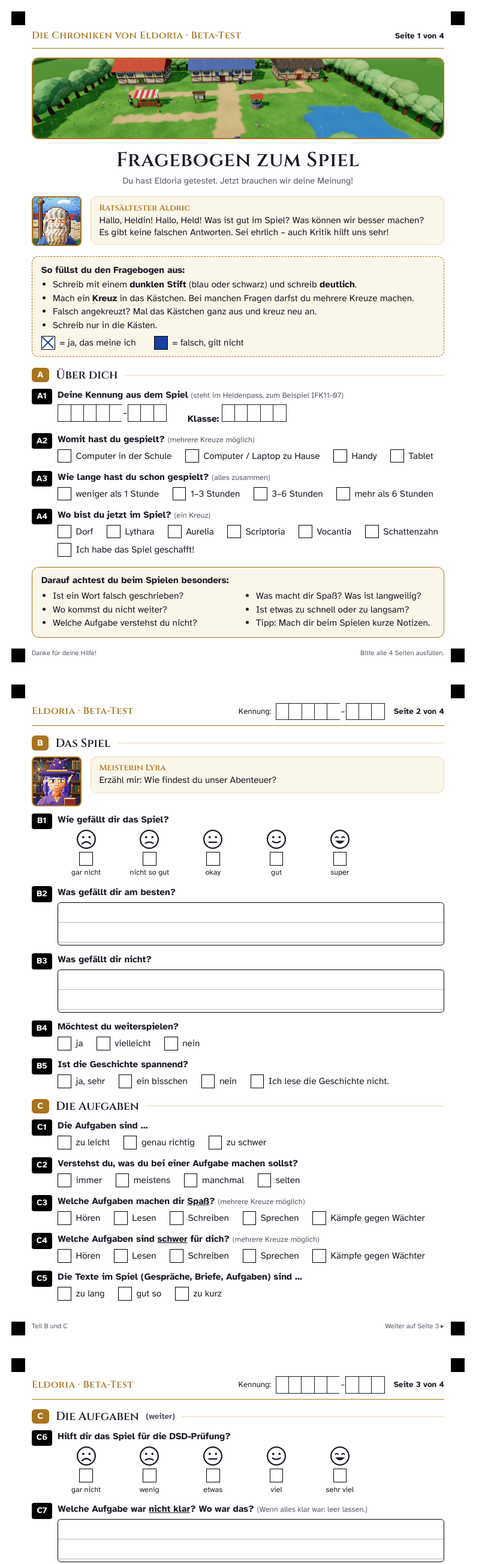
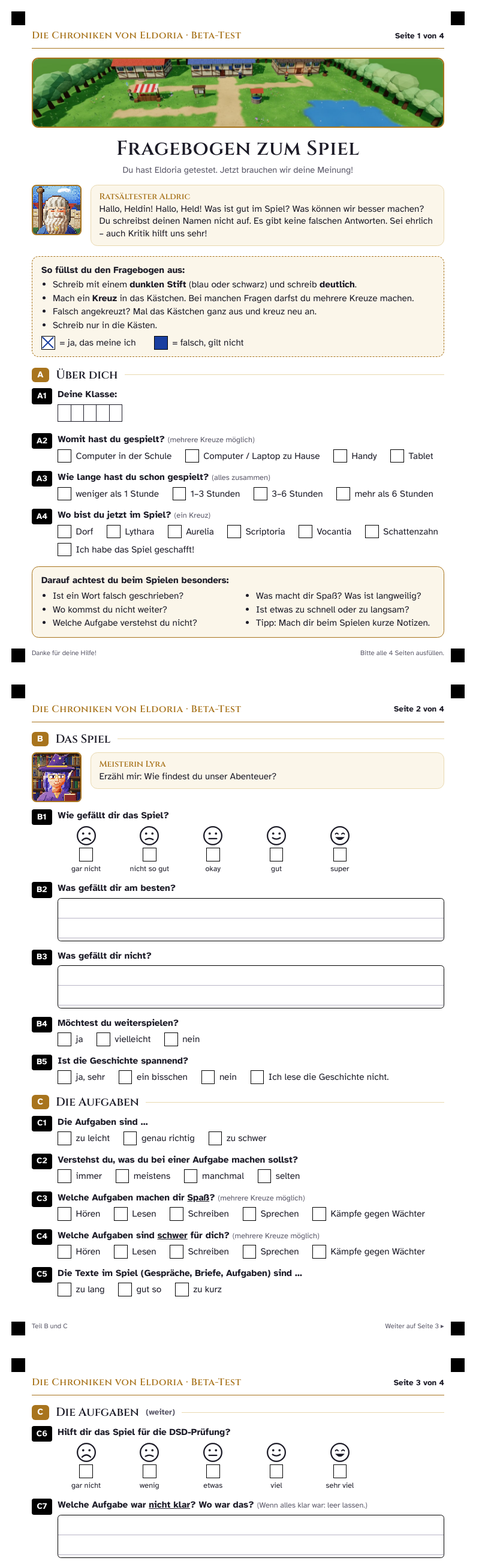
Before and after one commit to lxbatz/dsd_spiel, a plain HTML site: page docs/fragebogen/fragebogen.html in a window 1280 px wide. Shown: the top 2607 px of the page at 60% size, without its empty margins (0-819 px from the left). Drawn offline with Linux system fonts and the light colour scheme.

Commit message:
Fragebogen: anonym ohne Kennung, Hinweis auf Belohnung (+50 XP per Lehrercode)
Co-Authored-By: Claude Opus 5.5 <noreply@anthropic.com>
Claude-Session: https://claude.ai/code/session_01KgjZ5aEySuHLCzEXsLzesz

```diff
--- a/docs/fragebogen/fragebogen.html
+++ b/docs/fragebogen/fragebogen.html
@@ -6,7 +6,7 @@
 <link rel="stylesheet" href="../../fonts/schriften.css">
 <style>
   /* Druckvorlage A4, 4 Seiten. Für das Einscannen: weiße Felder, dunkle Rahmen, große Kästchen,
-     Fragenummern in schwarzen Kästen, Kennung und Seitenzahl auf jeder Seite, Passmarken in den Ecken. */
+     Fragenummern in schwarzen Kästen, Seitenzahl auf jeder Seite (anonym, ohne Kennung), Passmarken in den Ecken. */
   @page { size: A4; margin: 0; }
   :root { --tinte: #1d1c28; --gold: #a8741d; --gold-hell: #e9d9b0; --pergament: #fbf6ea; --grau: #5a5868; }
   * { box-sizing: border-box; }
@@ -31,7 +31,7 @@
 
   h1 { font-family: "Cinzel", Georgia, serif; font-weight: 600; font-size: 25pt; margin: 3mm 0 1mm; text-align: center; letter-spacing: .5pt; }
   .unter { text-align: center; color: var(--grau); margin: 0 0 4mm; font-size: 11pt; }
-  .banner { width: 100%; height: 36mm; object-fit: cover; border: 1.5pt solid var(--gold); border-radius: 3mm; display: block; }
+  .banner { width: 100%; height: 31mm; object-fit: cover; border: 1.5pt solid var(--gold); border-radius: 3mm; display: block; }
 
   h2 { font-family: "Cinzel", Georgia, serif; font-weight: 600; font-size: 14.5pt; margin: 0 0 2.5mm; display: flex; align-items: center; gap: 3mm; }
   h2 .teil { background: var(--gold); color: #fff; font-family: "Atkinson Hyperlegible", sans-serif; font-size: 11pt; padding: .6mm 2.5mm; border-radius: 1.5mm; }
@@ -84,15 +84,17 @@
   table.fehler { border-collapse: collapse; width: 100%; }
   .fehler th, .fehler td { border: 1.2pt solid #000; padding: 1.5mm 2mm; text-align: left; vertical-align: top; }
   .fehler th { font-size: 10pt; background: #fff; }
-  .fehler td { height: 17mm; }
+  .fehler td { height: 15mm; }
   .fehler td.n { width: 8mm; text-align: center; font-weight: 700; vertical-align: middle; }
   .zwei { display: grid; grid-template-columns: 1fr 1fr; gap: 6mm; }
   .note { display: flex; gap: 4mm; }
   .note .opt { flex-direction: column; gap: 1mm; font-weight: 700; }
   .note .opt small { font-weight: 400; font-size: 8.5pt; color: var(--grau); }
-  .helden { display: flex; justify-content: center; gap: 5mm; margin-top: 4mm; }
+  .helden { display: flex; justify-content: center; gap: 5mm; margin-top: 2.5mm; }
   .helden img { width: 17mm; height: 17mm; image-rendering: pixelated; border: 1.2pt solid var(--gold); border-radius: 2mm; }
   .danke { text-align: center; font-family: "Cinzel", Georgia, serif; font-size: 17pt; font-weight: 600; color: var(--gold); margin-top: 3mm; }
+  .belohnung { margin-top: 4mm; border: 1.5pt solid var(--gold); border-radius: 3mm; background: var(--pergament); padding: 3mm 4mm; display: grid; grid-template-columns: 14mm 1fr; gap: 4mm; align-items: center; }
+  .belohnung .xp { font-family: "Cinzel", Georgia, serif; font-weight: 600; color: var(--gold); font-size: 13pt; }
   .fuss { position: absolute; left: 14mm; right: 14mm; bottom: 7mm; font-size: 8.5pt; color: var(--grau); display: flex; justify-content: space-between; }
 </style>
 </head>
@@ -125,7 +127,7 @@
     <img class="portrait" src="bilder/npc_aldric.png" alt="">
     <div class="blase"><b class="name">Ratsältester Aldric</b>
       Hallo, Heldin! Hallo, Held! Was ist gut im Spiel? Was können wir besser machen?
-      Es gibt keine falschen Antworten. Sei ehrlich – auch Kritik hilft uns sehr!
+      Du schreibst deinen Namen nicht auf. Es gibt keine falschen Antworten. Sei ehrlich – auch Kritik hilft uns sehr!
     </div>
   </div>
 
@@ -146,9 +148,8 @@
   <div class="abschnitt">
     <h2><span class="teil">A</span> Über dich</h2>
     <div class="frage"><div class="nr">A1</div><div>
-      <div class="text">Deine Kennung aus dem Spiel <small>(steht im Heldenpass, zum Beispiel IFK11-07)</small></div>
-      <span class="zeichen"><span></span><span></span><span></span><span></span><span></span><span class="strich">–</span><span></span><span></span><span></span></span>
-      <span style="margin-left:8mm" class="text">Klasse:</span> <span class="zeichen"><span></span><span></span><span></span><span></span><span></span></span>
+      <div class="text">Deine Klasse:</div>
+      <span class="zeichen"><span></span><span></span><span></span><span></span><span></span></span>
     </div></div>
     <div class="frage"><div class="nr">A2</div><div>
       <div class="text">Womit hast du gespielt? <small>(mehrere Kreuze möglich)</small></div>
@@ -203,8 +204,8 @@
 <section class="seite">
   <div class="marke lo"></div><div class="marke ro"></div><div class="marke lu"></div><div class="marke ru"></div>
   <div class="kopf">
-    <span class="titel">Eldoria · Beta-Test</span>
-    <span class="rechts"><span class="kennung-klein">Kennung: <span class="zeichen"><span></span><span></span><span></span><span></span><span></span><span class="strich">–</span><span></span><span></span><span></span></span></span><span class="seitenzahl">Seite 2 von 4</span></span>
+    <span class="titel">Die Chroniken von Eldoria · Beta-Test</span>
+    <span class="rechts"><span class="seitenzahl">Seite 2 von 4</span></span>
   </div>
 
   <div class="abschnitt">
@@ -305,8 +306,8 @@
 <section class="seite">
   <div class="marke lo"></div><div class="marke ro"></div><div class="marke lu"></div><div class="marke ru"></div>
   <div class="kopf">
-    <span class="titel">Eldoria · Beta-Test</span>
-    <span class="rechts"><span class="kennung-klein">Kennung: <span class="zeichen"><span></span><span></span><span></span><span></span><span></span><span class="strich">–</span><span></span><span></span><span></span></span></span><span class="seitenzahl">Seite 3 von 4</span></span>
+    <span class="titel">Die Chroniken von Eldoria · Beta-Test</span>
+    <span class="rechts"><span class="seitenzahl">Seite 3 von 4</span></span>
   </div>
 
   <div class="abschnitt">
@@ -384,8 +385,8 @@
 <section class="seite">
   <div class="marke lo"></div><div class="marke ro"></div><div class="marke lu"></div><div class="marke ru"></div>
   <div class="kopf">
-    <span class="titel">Eldoria · Beta-Test</span>
-    <span class="rechts"><span class="kennung-klein">Kennung: <span class="zeichen"><span></span><span></span><span></span><span></span><span></span><span class="strich">–</span><span></span><span></span><span></span></span></span><span class="seitenzahl">Seite 4 von 4</span></span>
+    <span class="titel">Die Chroniken von Eldoria · Beta-Test</span>
+    <span class="rechts"><span class="seitenzahl">Seite 4 von 4</span></span>
   </div>
 
   <div class="abschnitt">
@@ -434,6 +435,12 @@
   <div class="helden">
     <img src="bilder/held_kriegerin.png" alt=""><img src="bilder/held_magier.png" alt=""><img src="bilder/held_waldlaeufer.png" alt=""><img src="bilder/held_barde.png" alt="">
   </div>
+  <div class="belohnung">
+    <svg viewBox="0 0 24 24" width="14mm" height="14mm"><rect x="3" y="10" width="18" height="11" rx="1.5" fill="#fbf6ea" stroke="#a8741d" stroke-width="1.5"/><rect x="2" y="7" width="20" height="4" rx="1" fill="#e9d9b0" stroke="#a8741d" stroke-width="1.5"/><path d="M12 7v14" stroke="#a8741d" stroke-width="1.5"/><path d="M12 7C9 2 5 4 8 7M12 7c3-5 7-3 4 0" fill="none" stroke="#a8741d" stroke-width="1.5"/></svg>
+    <div><span class="xp">Deine Belohnung: +50 XP!</span><br>
+      Gib den Fragebogen bei deiner Lehrkraft ab. Dann bekommst du einen <b>Lehrercode</b>.
+      Im Spiel gibst du ihn so ein: <b>☰ Menü → Lehrercode einlösen</b>.</div>
+  </div>
   <div class="fuss"><span>Teil F und G</span><span>Fertig! Gib den Bogen bei deiner Lehrkraft ab.</span></div>
 </section>
 
```
Also changed, not shown: 1 other file.
